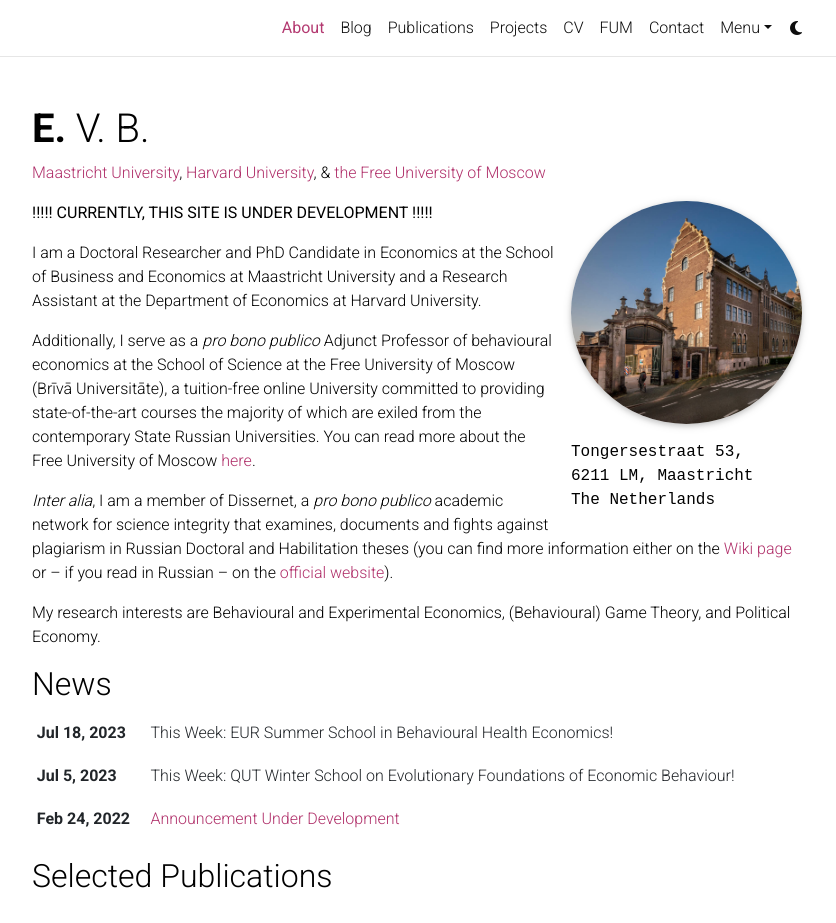
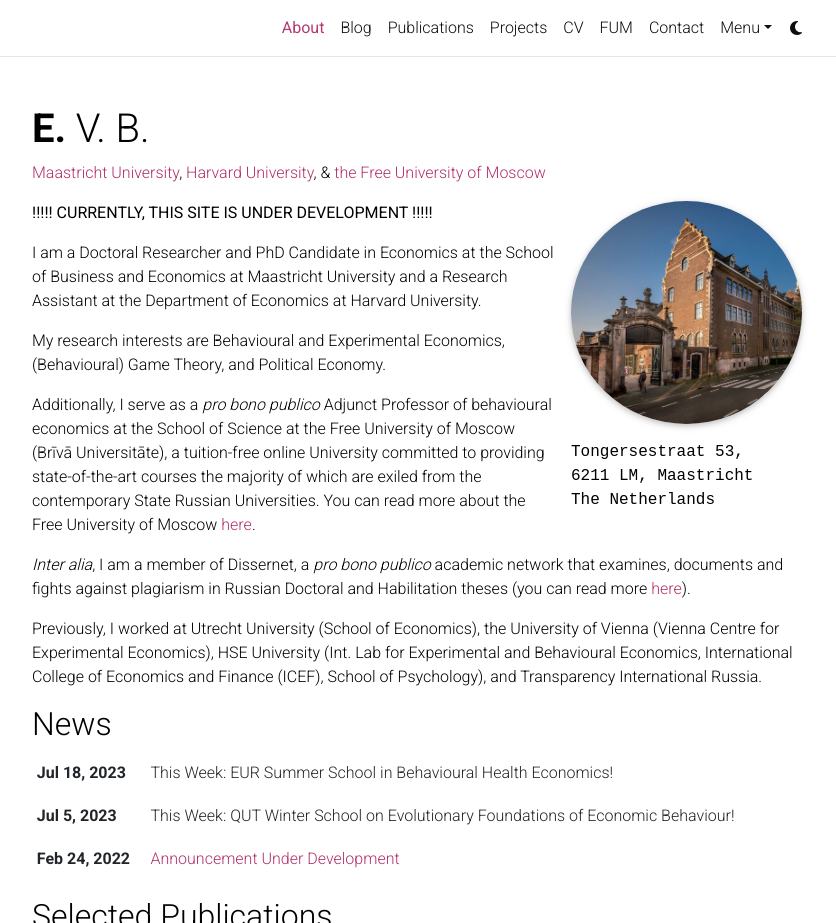
Before and after one commit to egorbronnikov/egorbronnikov.github.io, a Jekyll site: the page built from _pages/about.md, in a window 1280 px wide and 1137 px high, cut to the strip 0-923 px from the top of the window. Shown: the whole strip, without its empty margins (223-1059 px from the left). Built offline with Jekyll 4.4.1, drawn with Linux system fonts in a browser that asks for light colours; comment, search, counter and statistics services are not loaded; a style sheet for code colours, icons or effects is not loaded.

Commit message:
Update about.md

```diff
--- a/_pages/about.md
+++ b/_pages/about.md
@@ -31,8 +31,10 @@
 
 I am a Doctoral Researcher and PhD Candidate in Economics at the School of Business and Economics at Maastricht University and a Research Assistant at the Department of Economics at Harvard University.
 
+My research interests are Behavioural and Experimental Economics, (Behavioural) Game Theory, and Political Economy.
+
 Additionally, I serve as a <i>pro bono publico</i> Adjunct Professor of behavioural economics at the School of Science at the Free University of Moscow (Brīvā Universitāte), a tuition-free online University committed to providing state-of-the-art courses the majority of which are exiled from the contemporary State Russian Universities. You can read more about the Free University of Moscow [here](/teaching/).
 
-<i>Inter alia</i>, I am a member of Dissernet, a <i>pro bono publico</i> academic network for science integrity that examines, documents and fights against plagiarism in Russian Doctoral and Habilitation theses (you can find more information either on the [Wiki page](https://en.wikipedia.org/wiki/Dissernet) or -- if you read in Russian -- on the [official website](https://www.dissernet.org/)).
+<i>Inter alia</i>, I am a member of Dissernet, a <i>pro bono publico</i> academic network that examines, documents and fights against plagiarism in Russian Doctoral and Habilitation theses (you can read more [here](/affiliations/)).
 
-My research interests are Behavioural and Experimental Economics, (Behavioural) Game Theory, and Political Economy.
+Previously, I worked at Utrecht University (School of Economics), the University of Vienna (Vienna Centre for Experimental Economics), HSE University (Int. Lab for Experimental and Behavioural Economics, International College of Economics and Finance (ICEF), School of Psychology), and Transparency International Russia.
```
